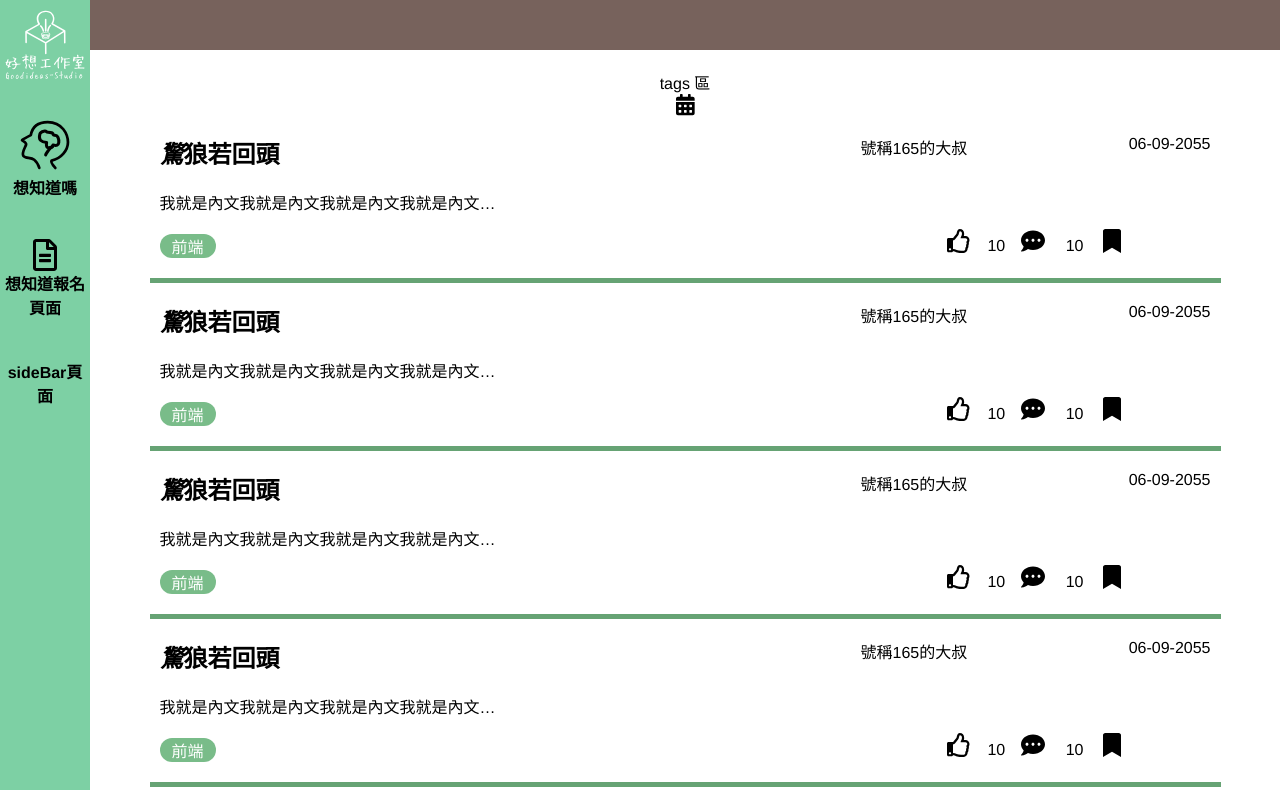
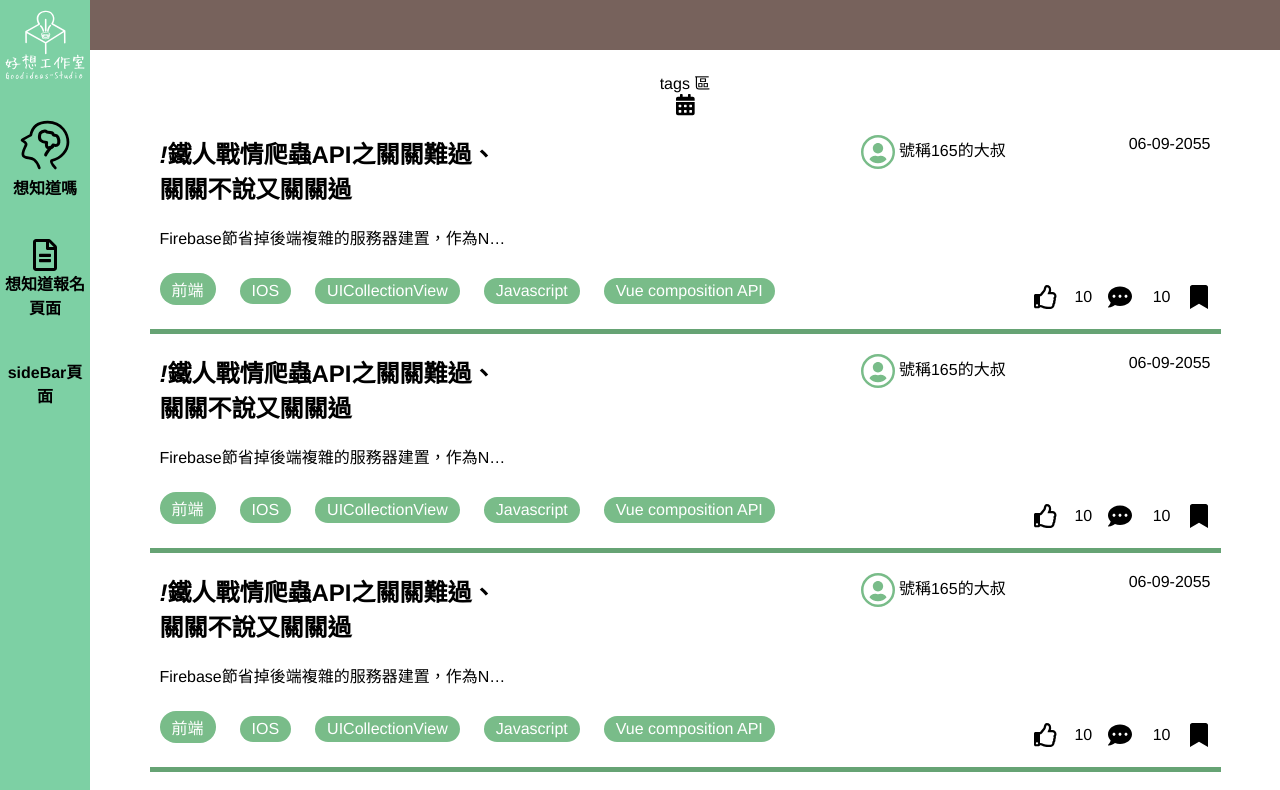
Before and after one commit to sherry-hooo/wannaKnow-platform, a Vue app: page /wannaKnow in a window 1280 px wide. Shown: the top 790 px of the page. Built offline with nearby package versions, Linux system fonts and the light colour scheme.

Commit message:
wannaKnowPage:feat card done

```diff
--- a/src/components/Card.vue
+++ b/src/components/Card.vue
@@ -1,15 +1,22 @@
 <template>
   <div class="card">
     <div class="card_text">
-      <h3><i>驚</i>狼若回頭</h3>
+      <h3><i>!</i>鐵人戰情爬蟲API之關關難過、關關不說又關關過</h3>
       <p>
-        我就是內文我就是內文我就是內文我就是內文我就是內文我就是內文我就是內文我就是內文我就是內文
+        Firebase節省掉後端複雜的服務器建置，作為NodeJs及MongoDB的另外一種替代品，使我們製作產品的時候更專注於前端開發大部分的功能對於小型個人網站可以免費使用。
       </p>
-      <div class="wanna_tag">前端</div>
+      <span class="wanna_tag">前端</span>
+      <span class="wanna_tag">IOS</span>
+      <span class="wanna_tag">UICollectionView</span>
+      <span class="wanna_tag">Javascript</span>
+      <span class="wanna_tag">Vue composition API</span>
     </div>
     <div class="card_icon">
       <div>
-        <div class="card_icon_name">號稱165的大叔</div>
+        <div class="card_icon_name">
+          <font-awesome-icon :icon="['fas', 'user-circle']" />
+          號稱165的大叔
+        </div>
         <div class="card_icon_date">06-09-2055</div>
       </div>
 
@@ -36,26 +43,32 @@ export default {};
   border-bottom: 5px color.$green-400 solid;
 }
 .card_text {
-  width: 350px;
   text-align: start;
   @extend %sub-title;
   h3 {
+    width: 350px;
     @extend %strong-title;
     margin-bottom: 20px;
   }
   p {
+    width: 350px;
     white-space: nowrap;
     overflow: hidden;
     text-overflow: ellipsis;
     margin-bottom: 20px;
   }
   .wanna_tag {
-    height: 24px;
-    width: 56px;
+    display: inline-block;
+    padding: 4px 12px;
+    margin: 4px 12px;
     background-color: color.$green-300;
     color: color.$white;
     text-align: center;
     border-radius: 16px;
+    white-space: nowrap;
+  }
+  .wanna_tag:first-of-type {
+    margin-left: 0px;
   }
 }
 .card_icon {
@@ -67,13 +80,36 @@ export default {};
     display: flex;
     justify-content: space-between;
   }
+  .card_icon_name {
+    svg {
+      width: 30px;
+      height: 30px;
+      vertical-align: middle;
+      color: color.$white;
+      background-color: color.$green-300;
+      border: 2px solid color.$green-300;
+      border-radius: 50%;
+    }
+  }
   .card_icon_social {
+    align-self: end;
     @extend %sub-title;
-    line-height: 24px;
     svg {
+      cursor: pointer;
       margin: 0 16px;
       width: 24px;
       height: 24px;
+      vertical-align: middle;
+      transition: transform 0.3s;
+      &:hover {
+        transform: scale(1.2);
+      }
+    }
+    svg:last-of-type {
+      margin-right: 0;
+    }
+    span {
+      vertical-align: middle;
     }
   }
 }
```
